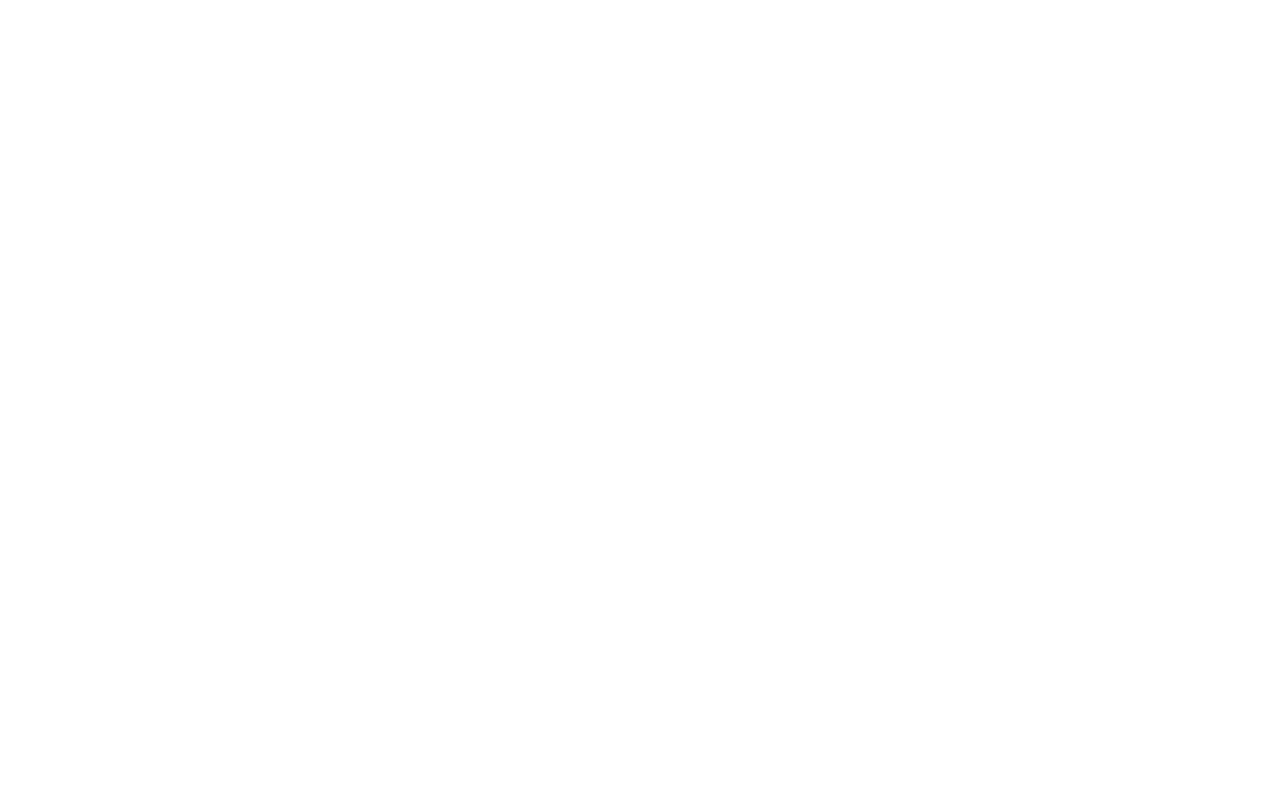
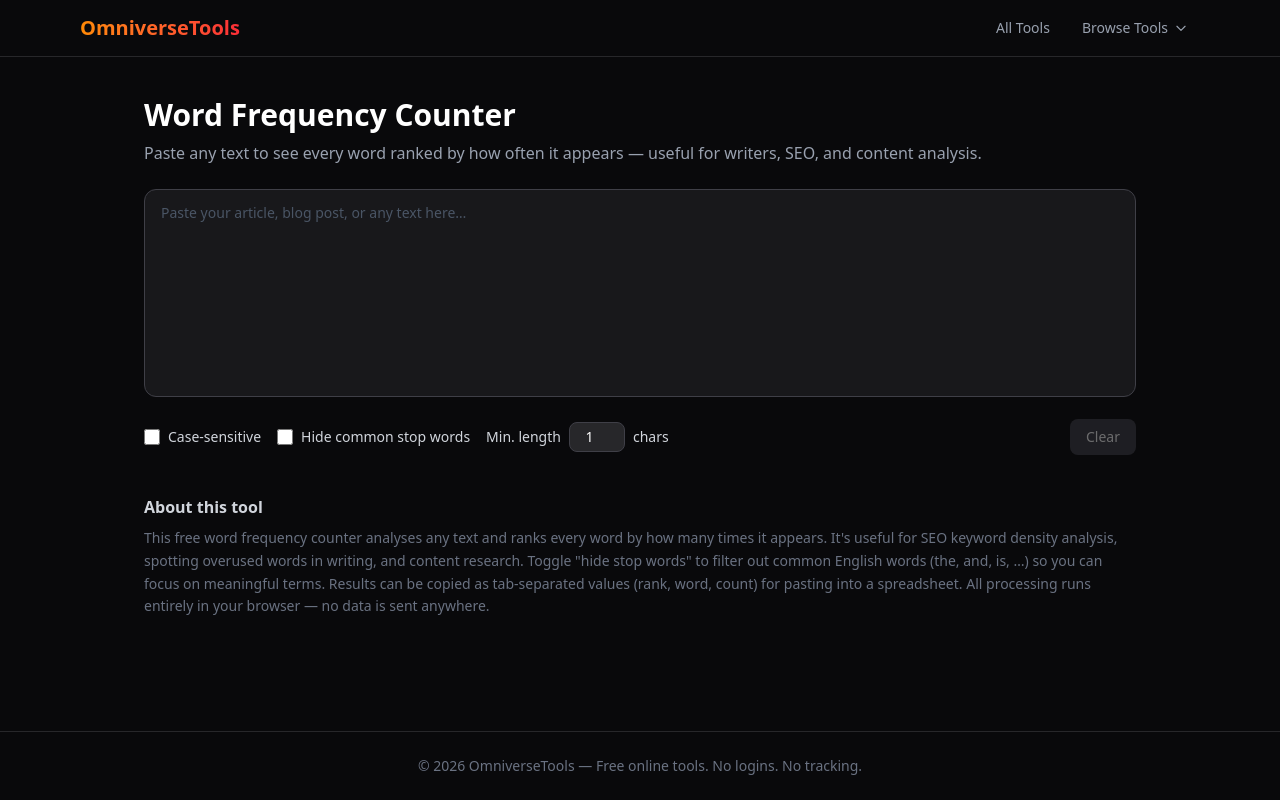
Before and after one commit to cludeyxcode/omniversetools, a React (Vite) app in the folder frontend/: page /tools/word-frequency-counter in a window 1280 px wide. Before the commit this address had no page. Built offline with nearby package versions, Linux system fonts and the light colour scheme.

Commit message:
Add Word Frequency Counter tool

```diff
--- a/frontend/src/App.jsx
+++ b/frontend/src/App.jsx
@@ -32,6 +32,7 @@
 import TimezoneConverter from './pages/tools/TimezoneConverter'
 import Slugify from './pages/tools/Slugify'
 import ChmodCalculator from './pages/tools/ChmodCalculator'
+import WordFrequencyCounter from './pages/tools/WordFrequencyCounter'
 
 // Lazily loaded — heavier dependencies split into separate chunks
 const MarkdownPreviewer   = lazy(() => import('./pages/tools/MarkdownPreviewer'))
@@ -87,6 +88,7 @@
             <Route path="/tools/timezone-converter" element={<TimezoneConverter />} />
             <Route path="/tools/slugify" element={<Slugify />} />
             <Route path="/tools/chmod-calculator" element={<ChmodCalculator />} />
+            <Route path="/tools/word-frequency-counter" element={<WordFrequencyCounter />} />
             <Route path="/tools/markdown-previewer" element={<MarkdownPreviewer />} />
             <Route path="/tools/diff-checker" element={<DiffChecker />} />
             <Route path="/tools/image-to-base64" element={<ImageToBase64 />} />
--- a/frontend/src/pages/Home.jsx
+++ b/frontend/src/pages/Home.jsx
@@ -6,7 +6,7 @@
   Code2, CalendarClock, AlignLeft, Binary, Fingerprint, CaseSensitive, Database,
   Code, Percent, Cake, ArrowUpDown, Scale, Flame, Weight, Receipt, Landmark,
   TrendingUp, Shuffle, Calculator, CalendarRange, Globe, Slash, Table2, Palette,
-  Lock,
+  Lock, BarChart2,
 } from 'lucide-react'
 
 const categories = [
@@ -24,6 +24,7 @@
     name: 'Text Tools',
     tools: [
       { path: '/tools/word-counter',           Icon: FileText,     title: 'Word & Character Counter',   desc: 'Paste any text to instantly see its word count, character count, sentence count, and more.' },
+      { path: '/tools/word-frequency-counter', Icon: BarChart2,    title: 'Word Frequency Counter',     desc: 'Paste text and see every word ranked by occurrence — great for writers and SEO keyword analysis.' },
       { path: '/tools/diff-checker',           Icon: GitCompare,   title: 'Text Diff Checker',          desc: 'Paste two versions of a text and see exactly what was added, removed, or changed.' },
       { path: '/tools/text-sorter',            Icon: ArrowUpDown,  title: 'Text Sorter & Line Tools',   desc: 'Sort lines alphabetically, remove duplicates, reverse, shuffle, or trim blank lines.' },
       { path: '/tools/markdown-previewer',     Icon: FileType2,    title: 'Markdown Previewer',         desc: 'Write Markdown on the left and see it rendered as formatted text on the right, live.' },
--- /dev/null
+++ b/frontend/src/pages/tools/WordFrequencyCounter.jsx
@@ -0,0 +1,219 @@
+import { useState, useEffect, useMemo } from 'react'
+
+const STOP_WORDS = new Set([
+  'a','an','the','and','or','but','in','on','at','to','for','of','with',
+  'by','from','is','it','its','was','are','were','be','been','being',
+  'have','has','had','do','does','did','will','would','could','should',
+  'may','might','shall','can','this','that','these','those','i','me',
+  'my','we','our','you','your','he','his','she','her','they','them',
+  'their','what','which','who','whom','how','when','where','why','not',
+  'no','so','if','as','up','out','about','into','than','then','there',
+  'also','more','all','any','each','just','like','over','such','other',
+])
+
+function getFrequencies(text, caseSensitive, minLen, filterStop) {
+  if (!text.trim()) return []
+  const words = text.match(/[a-zA-ZÀ-ÿ'-]+/g) || []
+  const freq = {}
+  for (let w of words) {
+    const key = caseSensitive ? w : w.toLowerCase()
+    if (key.length < minLen) continue
+    if (filterStop && STOP_WORDS.has(key.toLowerCase())) continue
+    freq[key] = (freq[key] || 0) + 1
+  }
+  return Object.entries(freq)
+    .sort((a, b) => b[1] - a[1] || a[0].localeCompare(b[0]))
+    .map(([word, count]) => ({ word, count }))
+}
+
+export default function WordFrequencyCounter() {
+  const [text, setText] = useState('')
+  const [caseSensitive, setCaseSensitive] = useState(false)
+  const [minLen, setMinLen] = useState(1)
+  const [filterStop, setFilterStop] = useState(false)
+  const [copied, setCopied] = useState(false)
+  const [showAll, setShowAll] = useState(false)
+
+  useEffect(() => {
+    document.title = 'Word Frequency Counter — Rank Words by Occurrence | OmniverseTools'
+  }, [])
+
+  const results = useMemo(
+    () => getFrequencies(text, caseSensitive, minLen, filterStop),
+    [text, caseSensitive, minLen, filterStop]
+  )
+
+  const totalWords = useMemo(() => {
+    if (!text.trim()) return 0
+    const words = text.match(/[a-zA-ZÀ-ÿ'-]+/g) || []
+    return words.filter(w => {
+      const key = w.toLowerCase()
+      if (w.length < minLen) return false
+      if (filterStop && STOP_WORDS.has(key)) return false
+      return true
+    }).length
+  }, [text, minLen, filterStop])
+
+  const maxCount = results[0]?.count || 1
+  const displayed = showAll ? results : results.slice(0, 50)
+
+  function copyResults() {
+    const tsv = results.map((r, i) => `${i + 1}\t${r.word}\t${r.count}`).join('\n')
+    navigator.clipboard.writeText(tsv)
+    setCopied(true)
+    setTimeout(() => setCopied(false), 1500)
+  }
+
+  return (
+    <div className="max-w-5xl mx-auto px-4 py-10">
+      <h1 className="text-3xl font-bold text-white mb-2">Word Frequency Counter</h1>
+      <p className="text-gray-400 mb-6">
+        Paste any text to see every word ranked by how often it appears — useful for writers, SEO, and content analysis.
+      </p>
+
+      {/* Textarea */}
+      <textarea
+        value={text}
+        onChange={e => { setText(e.target.value); setShowAll(false) }}
+        placeholder="Paste your article, blog post, or any text here…"
+        rows={8}
+        className="w-full bg-zinc-900 border border-zinc-700 rounded-xl px-4 py-3 text-white placeholder-gray-600 focus:outline-none focus:border-orange-500 resize-none text-sm leading-relaxed mb-4"
+      />
+
+      {/* Options row */}
+      <div className="flex flex-wrap items-center gap-4 mb-6">
+        <label className="flex items-center gap-2 text-sm text-gray-300 cursor-pointer select-none">
+          <input
+            type="checkbox"
+            checked={caseSensitive}
+            onChange={e => setCaseSensitive(e.target.checked)}
+            className="accent-orange-500 w-4 h-4"
+          />
+          Case-sensitive
+        </label>
+        <label className="flex items-center gap-2 text-sm text-gray-300 cursor-pointer select-none">
+          <input
+            type="checkbox"
+            checked={filterStop}
+            onChange={e => setFilterStop(e.target.checked)}
+            className="accent-orange-500 w-4 h-4"
+          />
+          Hide common stop words
+        </label>
+        <label className="flex items-center gap-2 text-sm text-gray-300">
+          Min. length
+          <input
+            type="number"
+            min={1}
+            max={20}
+            value={minLen}
+            onChange={e => setMinLen(Math.max(1, parseInt(e.target.value) || 1))}
+            className="w-14 bg-zinc-800 border border-zinc-700 rounded-lg px-2 py-1 text-white text-center focus:outline-none focus:border-orange-500 text-sm"
+          />
+          chars
+        </label>
+        <div className="ml-auto flex gap-2">
+          {results.length > 0 && (
+            <button
+              onClick={copyResults}
+              className="bg-zinc-700 hover:bg-zinc-600 text-white px-4 py-2 rounded-lg text-sm transition-colors"
+            >
+              {copied ? '✓ Copied' : 'Copy Results'}
+            </button>
+          )}
+          <button
+            onClick={() => { setText(''); setShowAll(false) }}
+            disabled={!text}
+            className="bg-zinc-700 hover:bg-zinc-600 disabled:opacity-40 text-white px-4 py-2 rounded-lg text-sm transition-colors"
+          >
+            Clear
+          </button>
+        </div>
+      </div>
+
+      {/* Stats summary */}
+      {results.length > 0 && (
+        <div className="grid grid-cols-2 sm:grid-cols-3 gap-3 mb-6">
+          {[
+            { label: 'Unique words', value: results.length },
+            { label: 'Total words (filtered)', value: totalWords },
+            { label: 'Top word', value: `"${results[0].word}" ×${results[0].count}` },
+          ].map(c => (
+            <div key={c.label} className="bg-zinc-900 border border-zinc-700 rounded-xl p-4 text-center">
+              <div className="text-xl font-bold text-orange-400 truncate">{c.value}</div>
+              <div className="text-xs text-gray-500 mt-1">{c.label}</div>
+            </div>
+          ))}
+        </div>
+      )}
+
+      {/* Results table */}
+      {results.length > 0 ? (
+        <div className="bg-zinc-900 border border-zinc-700 rounded-xl overflow-hidden">
+          <table className="w-full text-sm">
+            <thead>
+              <tr className="border-b border-zinc-700">
+                <th className="text-left text-gray-500 font-medium px-4 py-3 w-12">#</th>
+                <th className="text-left text-gray-500 font-medium px-4 py-3">Word</th>
+                <th className="text-right text-gray-500 font-medium px-4 py-3 w-20">Count</th>
+                <th className="text-right text-gray-500 font-medium px-4 py-3 w-16">%</th>
+                <th className="px-4 py-3 w-40 hidden sm:table-cell"></th>
+              </tr>
+            </thead>
+            <tbody>
+              {displayed.map(({ word, count }, i) => {
+                const pct = totalWords > 0 ? ((count / totalWords) * 100).toFixed(1) : '0.0'
+                const barPct = Math.round((count / maxCount) * 100)
+                return (
+                  <tr
+                    key={word}
+                    className="border-b border-zinc-800 last:border-0 hover:bg-zinc-800/50 transition-colors"
+                  >
+                    <td className="px-4 py-2.5 text-gray-600 font-mono">{i + 1}</td>
+                    <td className="px-4 py-2.5 text-white font-mono font-medium">{word}</td>
+                    <td className="px-4 py-2.5 text-orange-400 font-bold text-right">{count}</td>
+                    <td className="px-4 py-2.5 text-gray-400 text-right">{pct}%</td>
+                    <td className="px-4 py-2.5 hidden sm:table-cell">
+                      <div className="h-2 bg-zinc-700 rounded-full overflow-hidden">
+                        <div
+                          className="h-full bg-orange-500 rounded-full"
+                          style={{ width: `${barPct}%` }}
+                        />
+                      </div>
+                    </td>
+                  </tr>
+                )
+              })}
+            </tbody>
+          </table>
+          {results.length > 50 && (
+            <div className="px-4 py-3 border-t border-zinc-700 text-center">
+              <button
+                onClick={() => setShowAll(v => !v)}
+                className="text-sm text-orange-400 hover:text-orange-300 transition-colors"
+              >
+                {showAll
+                  ? `Show top 50 only`
+                  : `Show all ${results.length} words`}
+              </button>
+            </div>
+          )}
+        </div>
+      ) : text.trim() ? (
+        <div className="text-center py-10 text-gray-500">No words found matching current filters.</div>
+      ) : null}
+
+      <div className="mt-10 text-sm text-gray-500 leading-relaxed">
+        <h2 className="text-gray-300 font-semibold text-base mb-2">About this tool</h2>
+        <p>
+          This free word frequency counter analyses any text and ranks every word by how many times
+          it appears. It's useful for SEO keyword density analysis, spotting overused words in
+          writing, and content research. Toggle "hide stop words" to filter out common English words
+          (the, and, is, …) so you can focus on meaningful terms. Results can be copied as
+          tab-separated values (rank, word, count) for pasting into a spreadsheet.
+          All processing runs entirely in your browser — no data is sent anywhere.
+        </p>
+      </div>
+    </div>
+  )
+}
```
Also changed, not shown: 1 other file (tests, documents, lock files or other folders).
